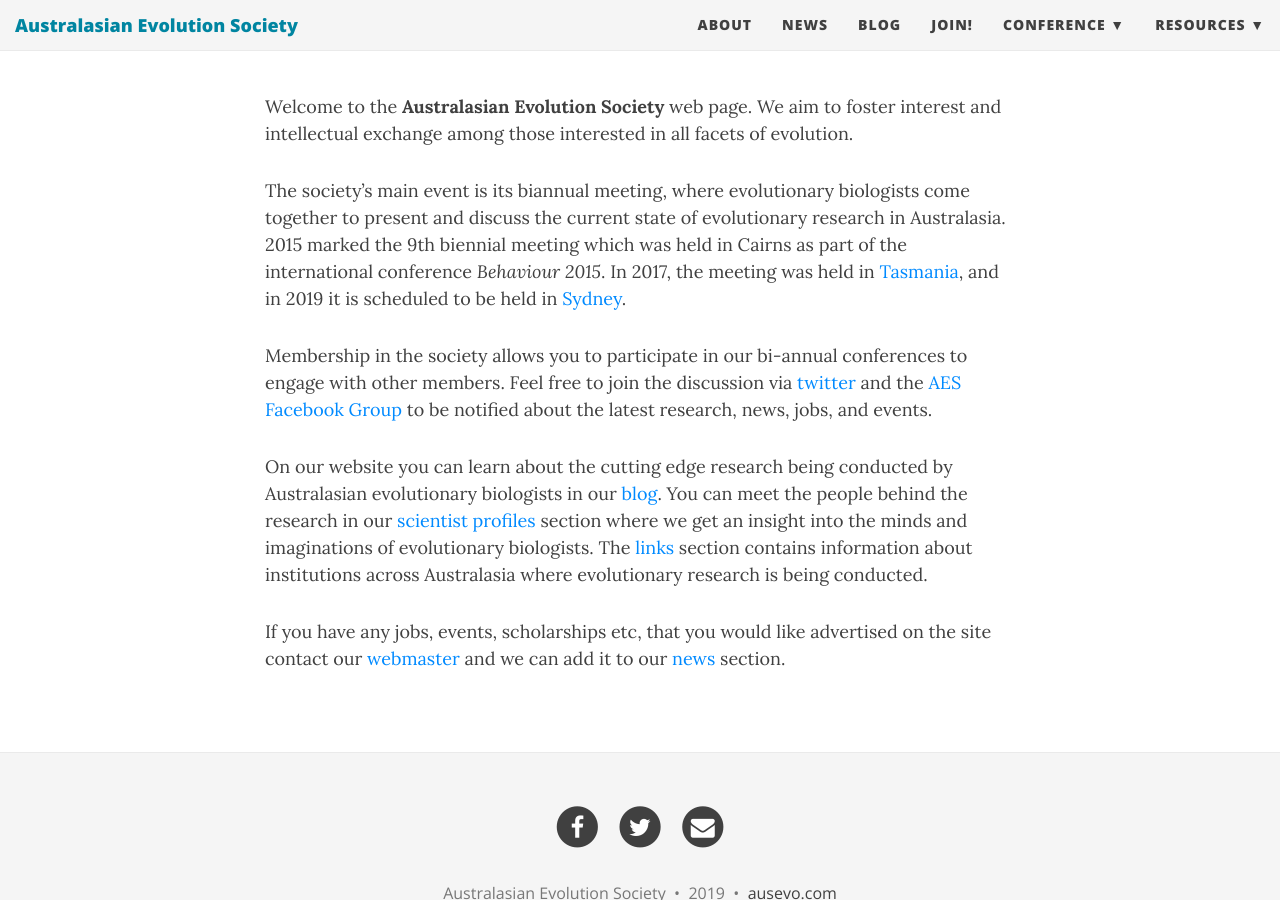
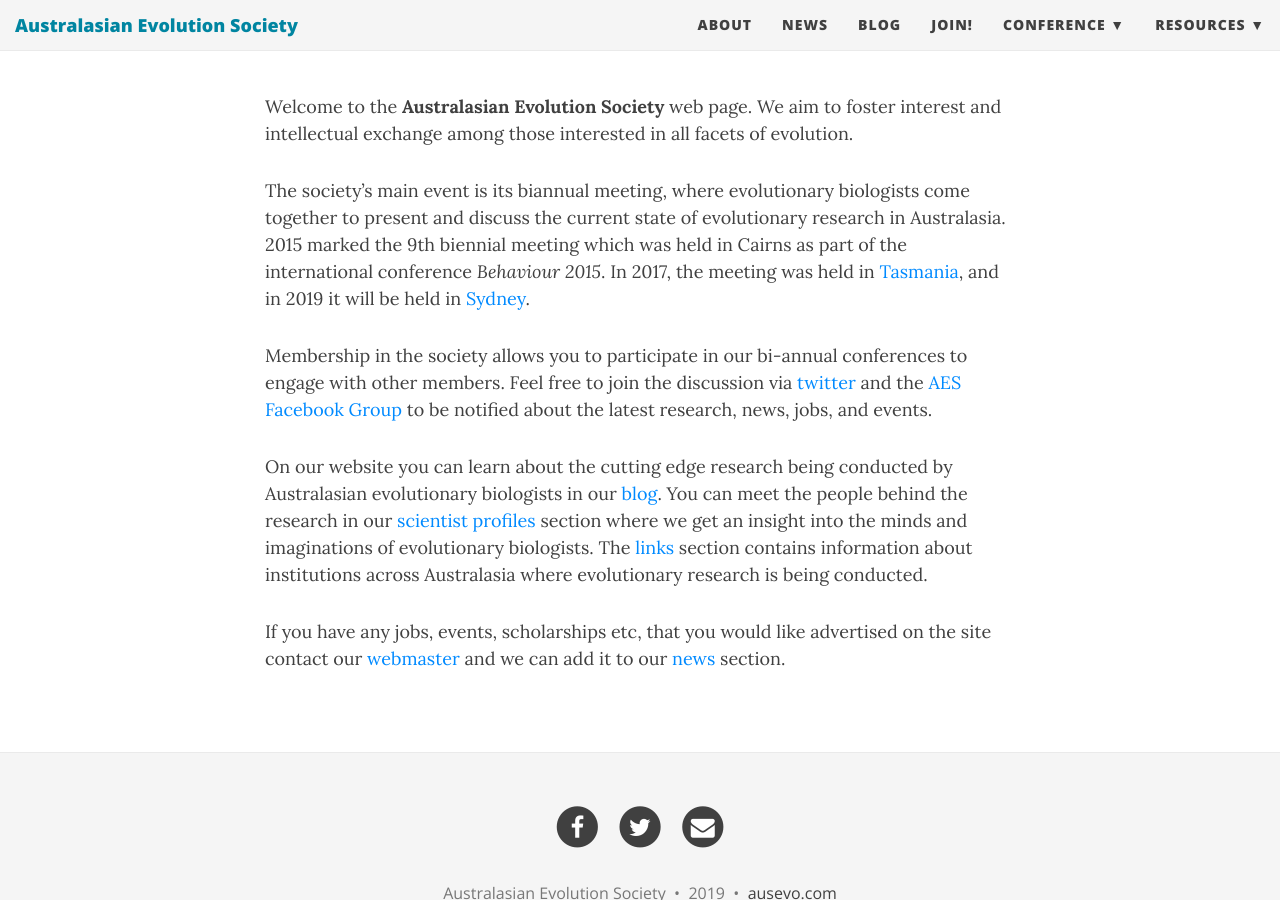
Before and after one commit to ausevo/ausevo.github.io, a Jekyll site: the page built from index.md, in a window 1280 px wide and 900 px high, scrolled down 603 px. Built offline with Jekyll 4.4.1, drawn with Linux system fonts in a browser that asks for light colours; nearby versions of some CDN libraries.

Commit message:
Update index.md

```diff
--- a/index.md
+++ b/index.md
@@ -13,10 +13,10 @@
 
 Welcome to the **Australasian Evolution Society** web page. We aim to foster interest and intellectual exchange among those interested in all facets of evolution.
 
-The society’s main event is its biannual meeting, where evolutionary biologists come together to present and discuss the current state of evolutionary research in Australasia. 2015 marked the 9th biennial meeting which was held in Cairns as part of the international conference _Behaviour 2015_. In 2017, the meeting was held in [Tasmania](https://aesconference2017.wordpress.com/), and in 2019 it is scheduled to be held in [Sydney](http://ausevo.com/conference/).
+The society’s main event is its biannual meeting, where evolutionary biologists come together to present and discuss the current state of evolutionary research in Australasia. 2015 marked the 9th biennial meeting which was held in Cairns as part of the international conference _Behaviour 2015_. In 2017, the meeting was held in [Tasmania](https://aesconference2017.wordpress.com/), and in 2019 it will be held in [Sydney](http://ausevo.com/conference/).
 
 Membership in the society allows you to participate in our bi-annual conferences to engage with other members. Feel free to join the discussion via [twitter](http://twitter.com/austevolsoc) and the [AES Facebook Group](https://www.facebook.com/groups/95240533874/) to be notified about the latest research, news, jobs, and events.
 
 On our website you can learn about the cutting edge research being conducted by Australasian evolutionary biologists in our [blog]({{ site.baseurl }}/index). You can meet the people behind the research in our [scientist profiles]({{ site.baseurl }}/profiles) section where we get an insight into the minds and imaginations of evolutionary biologists. The [links]({{ site.baseurl }}/links) section contains information about institutions across Australasia where evolutionary research is being conducted.
 
-If you have any jobs, events, scholarships etc, that you would like advertised on the site contact our [webmaster](mailto:thomas.white@mq.edu.au) and we can add it to our [news]({{ site.baseurl }}/news) section.
+If you have any jobs, events, scholarships etc, that you would like advertised on the site contact our [webmaster](mailto:susi.zajitshek@gmail.com) and we can add it to our [news]({{ site.baseurl }}/news) section.
```
